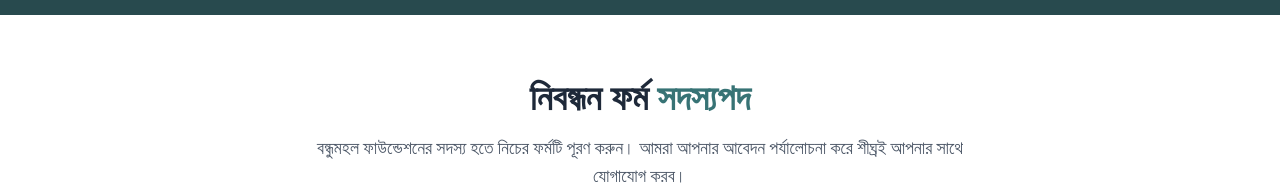
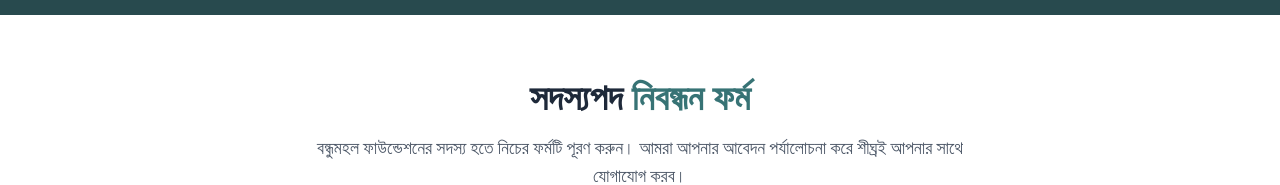
Before and after one commit to shihabhq/bm-foundation, a Next.js app: page /admission in a window 1280 px wide. Shown: the part 389-574 px from the top of the page. Built offline with nearby package versions, Linux system fonts and the light colour scheme.

Commit message:
fix:input element bug fixed

```diff
--- a/src/app/admission/page.tsx
+++ b/src/app/admission/page.tsx
@@ -19,8 +19,8 @@ export default function AdmissionPage() {
         </div>
 
         <Heading
-          coloredText="সদস্যপদ"
-          text="নিবন্ধন ফর্ম"
+          coloredText="নিবন্ধন ফর্ম"
+          text="সদস্যপদ"
           description="বন্ধুমহল ফাউন্ডেশনের সদস্য হতে নিচের ফর্মটি পূরণ করুন। আমরা আপনার
             আবেদন পর্যালোচনা করে শীঘ্রই আপনার সাথে যোগাযোগ করব।"
         />
--- a/src/components/MembershipForm.tsx
+++ b/src/components/MembershipForm.tsx
@@ -2,7 +2,7 @@
 import { useState } from "react";
 
 const MembershipForm = () => {
-  const [formData] = useState({
+  const [formData, setFormData] = useState({
     // Basic Info
     name: "",
     fatherName: "",
@@ -22,8 +22,11 @@ const MembershipForm = () => {
     nomineeNid: "",
   });
 
-  const handleChange = () => {
-    console.log("submitting");
+  const handleChange = (e: React.ChangeEvent<HTMLInputElement>) => {
+    const { name, value } = e.target;
+    setFormData((prev) => {
+      return { ...prev, [name]: value };
+    });
   };
 
   const handleSubmit = () => {
```
